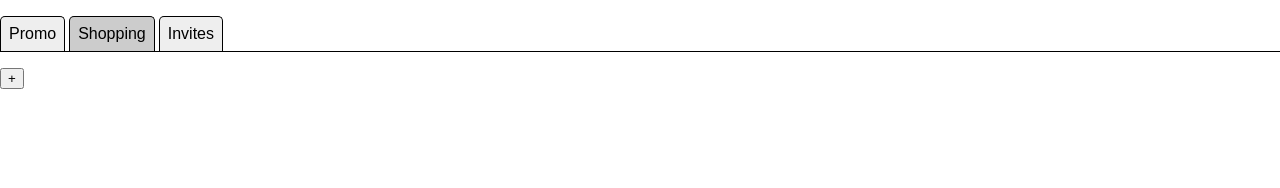
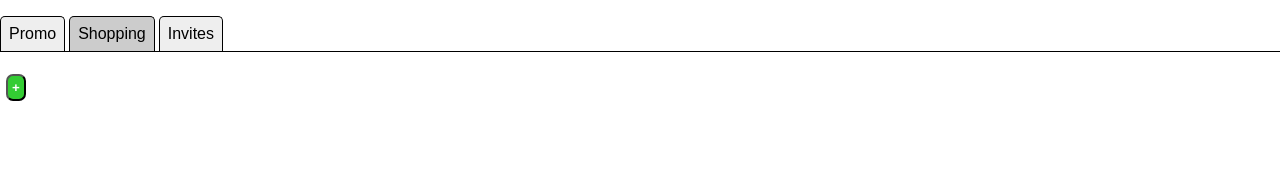
Before and after one commit to nikfrank/react-course-workbook-3, a React (Create React App) app: page / in a window 1280 px wide. Both pictures are taken after a click on the item "Shopping". Shown: the top 188 px of the page. Built offline with nearby package versions, Linux system fonts and the light colour scheme.

Commit message:
some styling, image render and validations

```diff
--- a/src/App.css
+++ b/src/App.css
@@ -21,14 +21,23 @@
   background-color: #ccc;
 }
 
+.Event img {
+  display: block;
+}
+
 .Event .form-field {
   min-height: 70px;
+}
+
+.Event .form-field > label {
+  display: block;
 }
 
 .Event .form-field input {
   padding: 4px;
   margin: 6px;
   border-radius: 7px;
+  outline: none;
 }
 
 .Event .form-field .invalid-field-warning {
@@ -38,9 +47,23 @@
   margin: 0 auto;
 }
 
-.Event .form-field select {
+.Event .form-field select,
+.Event .form-field button {
   padding: 4px;
   margin: 6px;
   border-radius: 7px;
   background-color: white;
+  outline: none;
 }
+
+.Event .form-field button.add {
+  background-color: #3c3;
+  color: white;
+  font-weight: bold;
+}
+
+.Event .form-field button.remove {
+  background-color: #c33;
+  color: white;
+  font-weight: bold;
+}
--- a/src/App.js
+++ b/src/App.js
@@ -1,5 +1,7 @@
 import React, { Component } from 'react';
 import './App.css';
+
+const imageUrlRegex = /(http)?s?:?(\/\/[^"']*\.(?:png|jpg|jpeg|gif|png|svg))/i;
 
 class App extends Component {
   state = {
@@ -8,6 +10,7 @@ class App extends Component {
 
     name: '',
     imgSrc: '',
+    imgSrcValid: false,
     eventType: '',
 
     shoppingList: [],
@@ -19,7 +22,11 @@ class App extends Component {
   setTab = ({ target: { value } })=> this.setState({ currentTab: value })
 
   setName = ({ target: { value } })=> this.setState({ name: value })
-  setImgSrc = ({ target: { value } })=> this.setState({ imgSrc: value })
+  setImgSrc = ({ target: { value } })=> this.setState({
+    imgSrc: value,
+    imgSrcValid: imageUrlRegex.exec(value)
+  })
+
   setEventType = ({ target: { value } })=> this.setState({ eventType: value })
 
   addShoppingItem = ()=>
@@ -56,10 +63,11 @@ class App extends Component {
   setNewInvite = ({ target: { value } })=> this.setState({ newInvite: value })
 
   addInvite = ()=>
-    this.setState(state => ({
-      invites: state.invites.concat({ to: state.newInvite, status: '' }),
-      newInvite: '',
-    }) )
+    this.state.invites.find(({ to })=> to === this.state.newInvite) || (
+      this.setState(state => ({
+        invites: state.invites.concat({ to: state.newInvite, status: '' }),
+        newInvite: '',
+      }) ) )
 
   rsvp = ({ target: { value, id } })=> {
     const index = parseInt(id, 10);
@@ -75,7 +83,7 @@ class App extends Component {
   render() {
     const {
       tabs=[], currentTab=0,
-      name, imgSrc, eventType,
+      name, imgSrc, imgSrcValid, eventType,
       shoppingList=[],
       invites=[], newInvite='',
     } = this.state;
@@ -95,7 +103,7 @@ class App extends Component {
         </ul>
         {
           (currentTab === 0) ? (
-            <div className='promo-tab'>
+            <div className='promo-tab form-field'>
               <label htmlFor='name'>Name</label>
               <input id='name' value={name} onChange={this.setName}/>
 
@@ -104,11 +112,13 @@ class App extends Component {
 
               <label htmlFor='eventType'>Event Type</label>
               <input id='eventType' value={eventType} onChange={this.setEventType}/>
+
+              {imgSrcValid && (<img src={imgSrc} alt='event'/>)}
             </div>
 
           ) : (currentTab === 1) ? (
-            <div className='shopping-list'>
-              <button onClick={this.addShoppingItem}>+</button>
+            <div className='shopping-list form-field'>
+              <button onClick={this.addShoppingItem} className='add'>+</button>
               <ul>
                 {
                   shoppingList.map( ({ item, quantity }, sli)=> (
@@ -122,9 +132,14 @@ class App extends Component {
                       <input id={`${sli}-sli-quantity`}
                              value={quantity}
                              type='number'
+                             min={0}
                              onChange={this.setListQuantity}/>
 
-                      <button value={sli} onClick={this.removeShoppingItem}>X</button>
+                      <button value={sli}
+                              onClick={this.removeShoppingItem}
+                              className='remove'>
+                        X
+                      </button>
                     </li>
                   ) )
                 }
@@ -132,10 +147,14 @@ class App extends Component {
             </div>
 
           ) : (currentTab === 2) ? (
-            <div className='invitations'>
+            <div className='invitations form-field'>
               <label htmlFor='new-invite'>New invite - To</label>
               <input value={newInvite} onChange={this.setNewInvite} id='new-invite'/>
-              <button onClick={this.addInvite}>+</button>
+              <button onClick={this.addInvite}
+                      disabled={!newInvite}
+                      className='add'>
+                +
+              </button>
 
               <ul>
                 {
```
